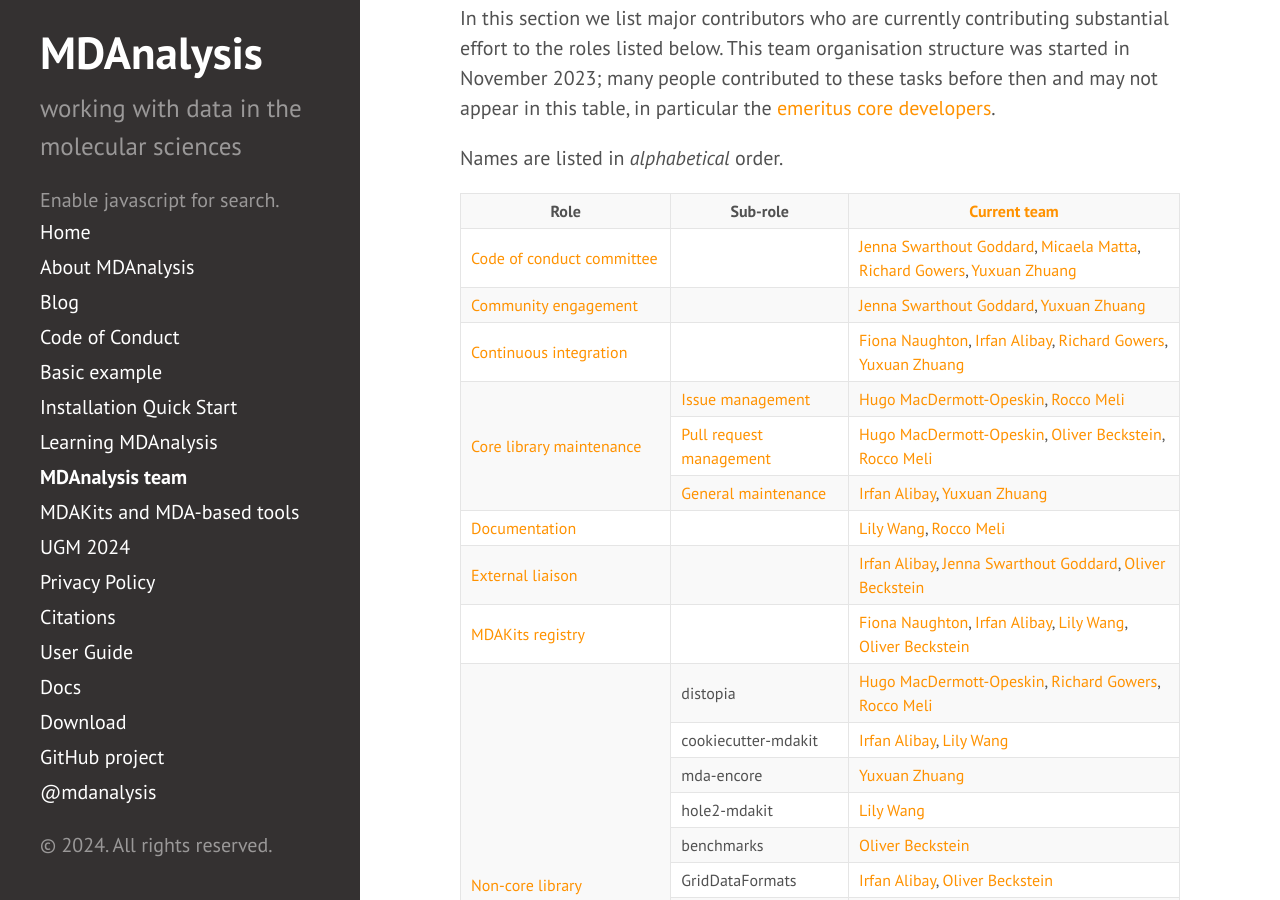
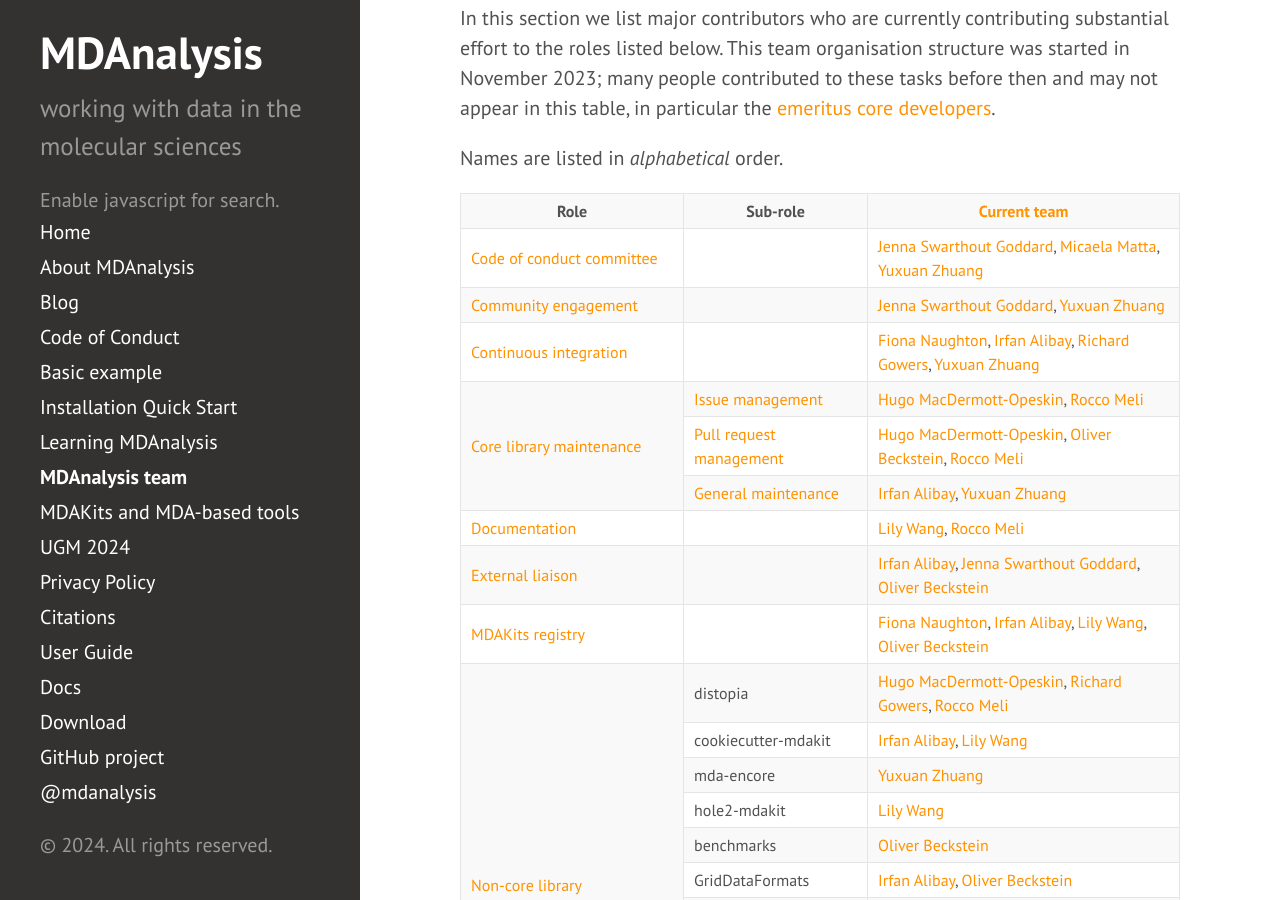
Before and after one commit to MDAnalysis/MDAnalysis.github.io, a Jekyll site: the page built from pages/team.md, in a window 1280 px wide and 900 px high, scrolled down 525 px. Built offline with Jekyll 4.4.1, drawn with Linux system fonts in a browser that asks for light colours; comment, search, counter and statistics services are not loaded.

Commit message:
rm richard from code_of_conduct.yml

```diff
--- a/_data/team/roles/code_of_conduct.yml
+++ b/_data/team/roles/code_of_conduct.yml
@@ -9,6 +9,5 @@ tasks:
 
 current_members:
   - "[Jenna Swarthout Goddard](https://github.com/jennaswa)"
-  - "[Richard Gowers](https://github.com/richardjgowers)"
   - "[Micaela Matta](https://github.com/micaela-matta)"
   - "[Yuxuan Zhuang](https://github.com/yuxuanzhuang)"
```
